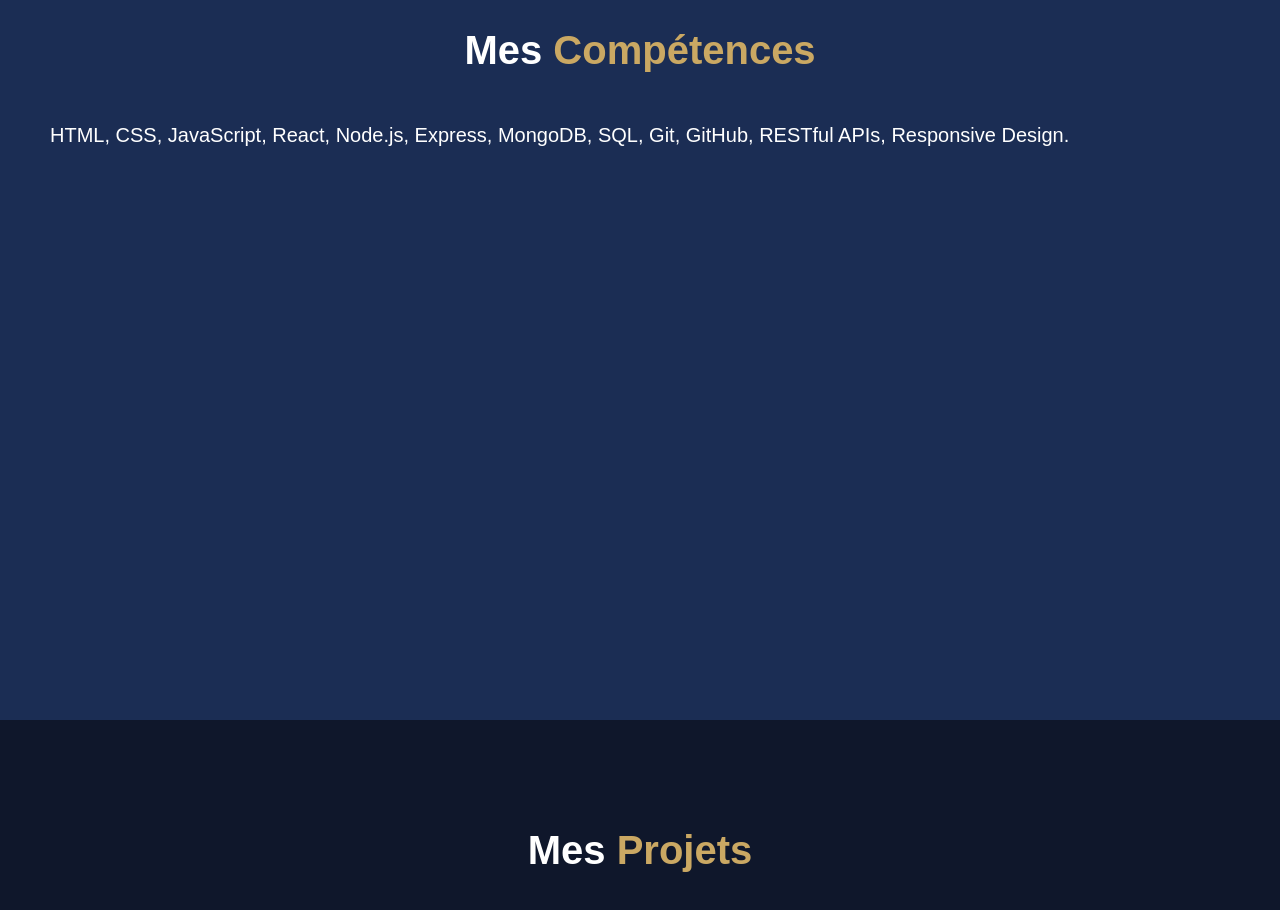
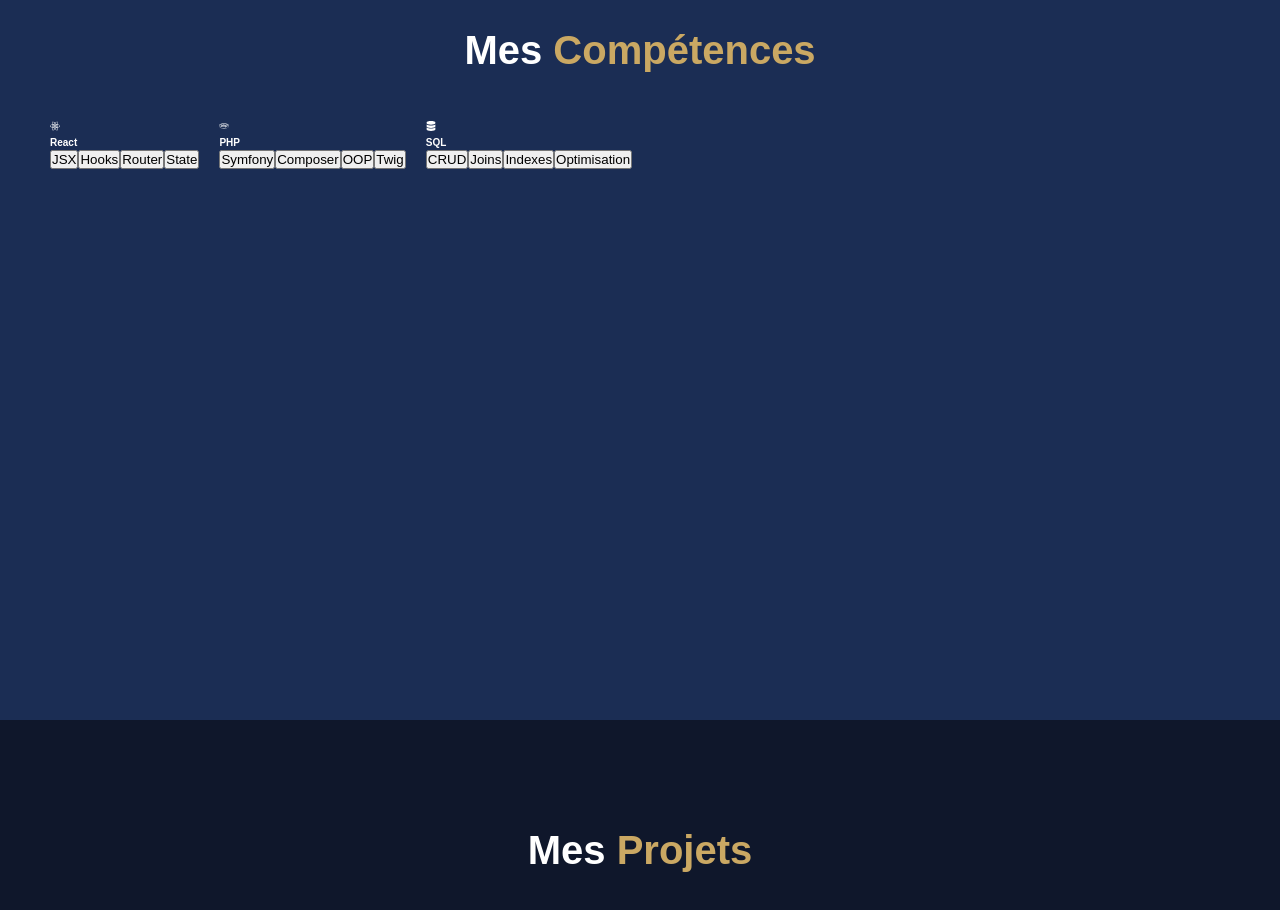
Before and after one commit to AlexDelapierre/Portfolio-React, a React (Create React App) app: page / in a window 1280 px wide. Shown: the part 1680-2590 px from the top of the page. Built offline with nearby package versions, Linux system fonts and the light colour scheme.

Commit message:
feat: add Skills and SillsCard components

```diff
--- a/package.json
+++ b/package.json
@@ -10,6 +10,7 @@
     "@testing-library/user-event": "^13.5.0",
     "react": "^19.1.1",
     "react-dom": "^19.1.1",
+    "react-icons": "^5.5.0",
     "react-scripts": "5.0.1",
     "web-vitals": "^2.1.4"
   },
--- /dev/null
+++ b/src/components/Skills/SkillCard/SkillCard.jsx
@@ -0,0 +1,25 @@
+import React from "react";
+import "./Skills.css";
+
+function SkillCard({ icon: Icon, title, tags }) {
+  return (
+    <div className="skill-card">
+      {/* Partie icône + titre */}
+      <div className="skill-card-header">
+        {Icon && <Icon className="skill-icon" />}
+        <h4 className="skill-title">{title}</h4>
+      </div>
+
+      {/* Boutons (tags) */}
+      <div className="skill-card-buttons">
+        {tags.map((tag, index) => (
+          <button key={index} className="skill-btn">
+            {tag}
+          </button>
+        ))}
+      </div>
+    </div>
+  );
+}
+
+export default SkillCard;
--- /dev/null
+++ b/src/components/Skills/SkillCard/Skills.css
@@ -0,0 +1,5 @@
+.skills-grid {
+  display: flex;
+  gap: 20px;
+  flex-wrap: wrap;
+}
--- a/src/components/Skills/Skills.jsx
+++ b/src/components/Skills/Skills.jsx
@@ -1,12 +1,40 @@
 import "./Skills.css";
+import SkillCard from "./SkillCard/SkillCard";
+import { FaReact, FaPhp, FaDatabase } from "react-icons/fa";
 
 function Skills() {
+
+  const skillsData = [
+    {
+      icon: FaReact,
+      title: "React",
+      tags: ["JSX", "Hooks", "Router", "State"]
+    },
+    {
+      icon: FaPhp,
+      title: "PHP",
+      tags: ["Symfony", "Composer", "OOP", "Twig"]
+    },
+    {
+      icon: FaDatabase,
+      title: "SQL",
+      tags: ["CRUD", "Joins", "Indexes", "Optimisation"]
+    }
+  ];
+
   return (
     <section id="skills" className="skills">
         <h2>Mes <span className='text-secondary-color'>Compétences</span></h2>
-        <p>
-          HTML, CSS, JavaScript, React, Node.js, Express, MongoDB, SQL, Git, GitHub, RESTful APIs, Responsive Design.
-        </p>
+        <div className="skills-grid">
+        {skillsData.map((skill, index) => (
+          <SkillCard
+            key={index}
+            icon={skill.icon}
+            title={skill.title}
+            tags={skill.tags}
+          />
+        ))}
+      </div>
       </section>
   );
 }
```
Also changed, not shown: 1 other file (tests, documents, lock files or other folders).
